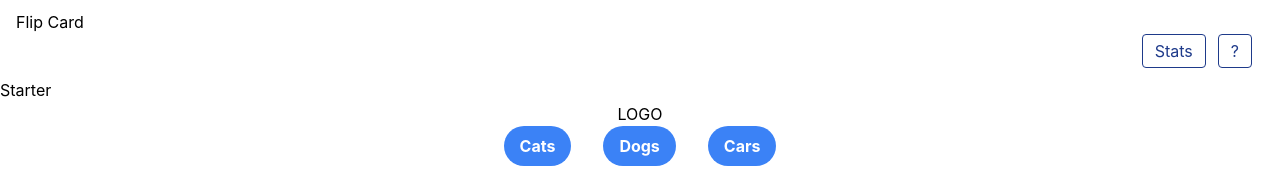
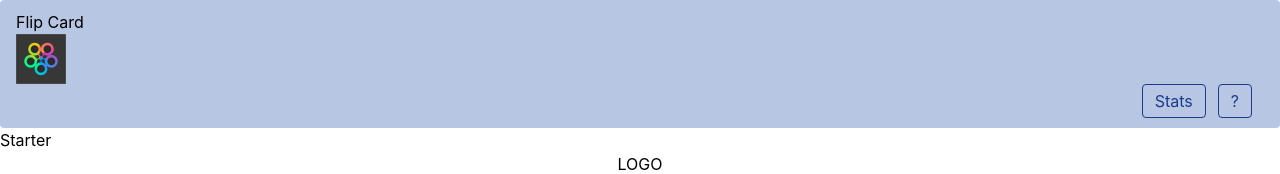
Before and after one commit to Joanne1980/FlipCard, a React (Create React App) app: page / in a window 1280 px wide. Shown: the top 174 px of the page. Built offline with nearby package versions, Linux system fonts and the light colour scheme; no server answers.

Commit message:
adjusting header and added logo

```diff
--- a/src/components/Header.jsx
+++ b/src/components/Header.jsx
@@ -4,10 +4,16 @@ import Instructions from "./Instructions";
 
 export default function Header() {
   return <>
-  <nav className="bg-white border-gray-100 px-2 sm:px-4 py-2.5 rounded dark:bg-gray-300 h-15">
+  <nav className="px-2 sm:px-4 py-2.5 rounded bg-primary-600 h-15">
   <h2 class="font-{300} 1.150rem">
   Flip Card
   </h2>
+  <div class="flex start">
+    <img
+      alt="game logo"
+      src="././logo1.png"
+    />
+  </div>
 <ul class="flex justify-end">
   <li class="mr-3">
     <a class="inline-block border border-blue-900 rounded hover:border-gray-500 text-blue-900 hover:bg-gray-200 py-1 px-3" href="Stats">Stats</a>
```
Also changed, not shown: public/logo1.png (added).
